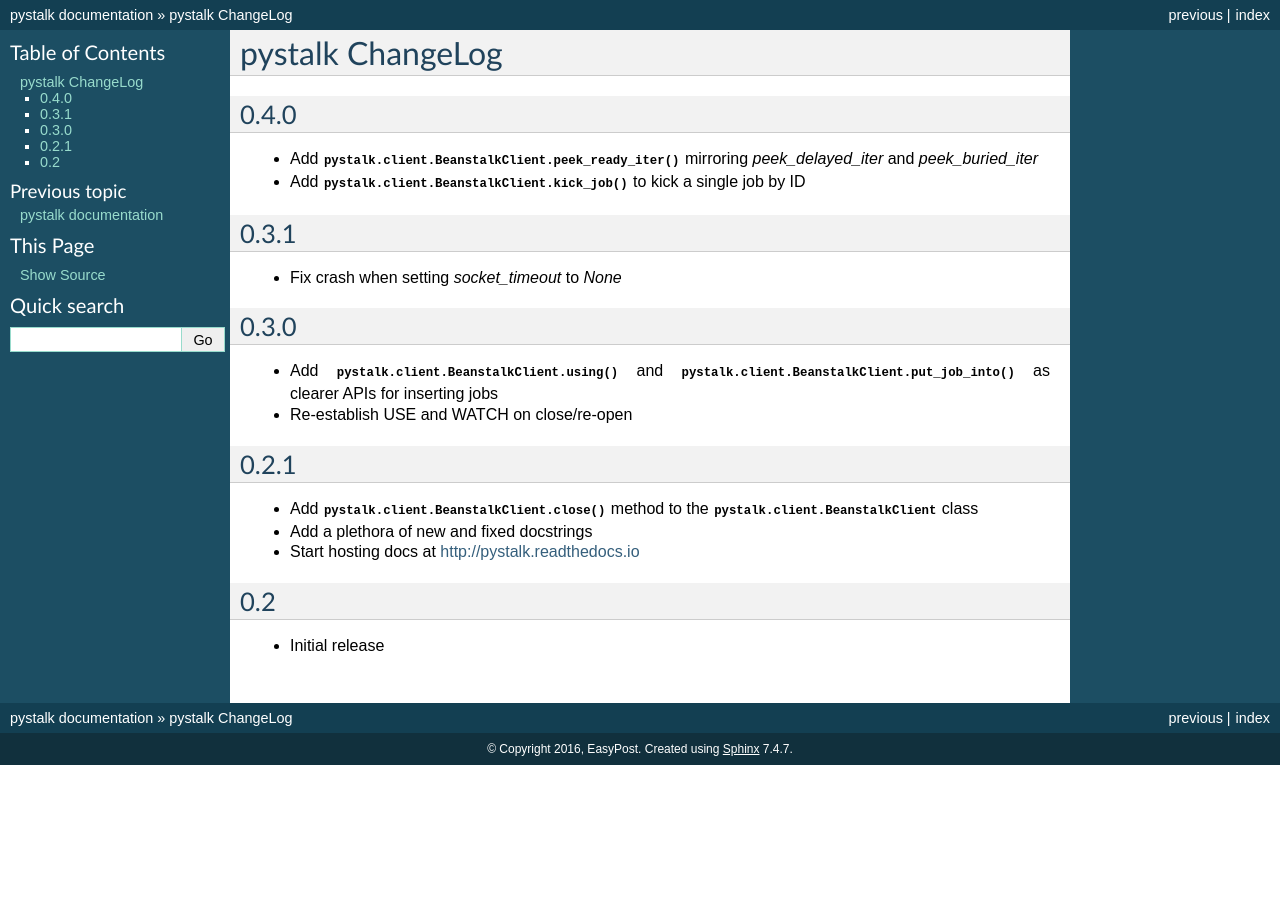
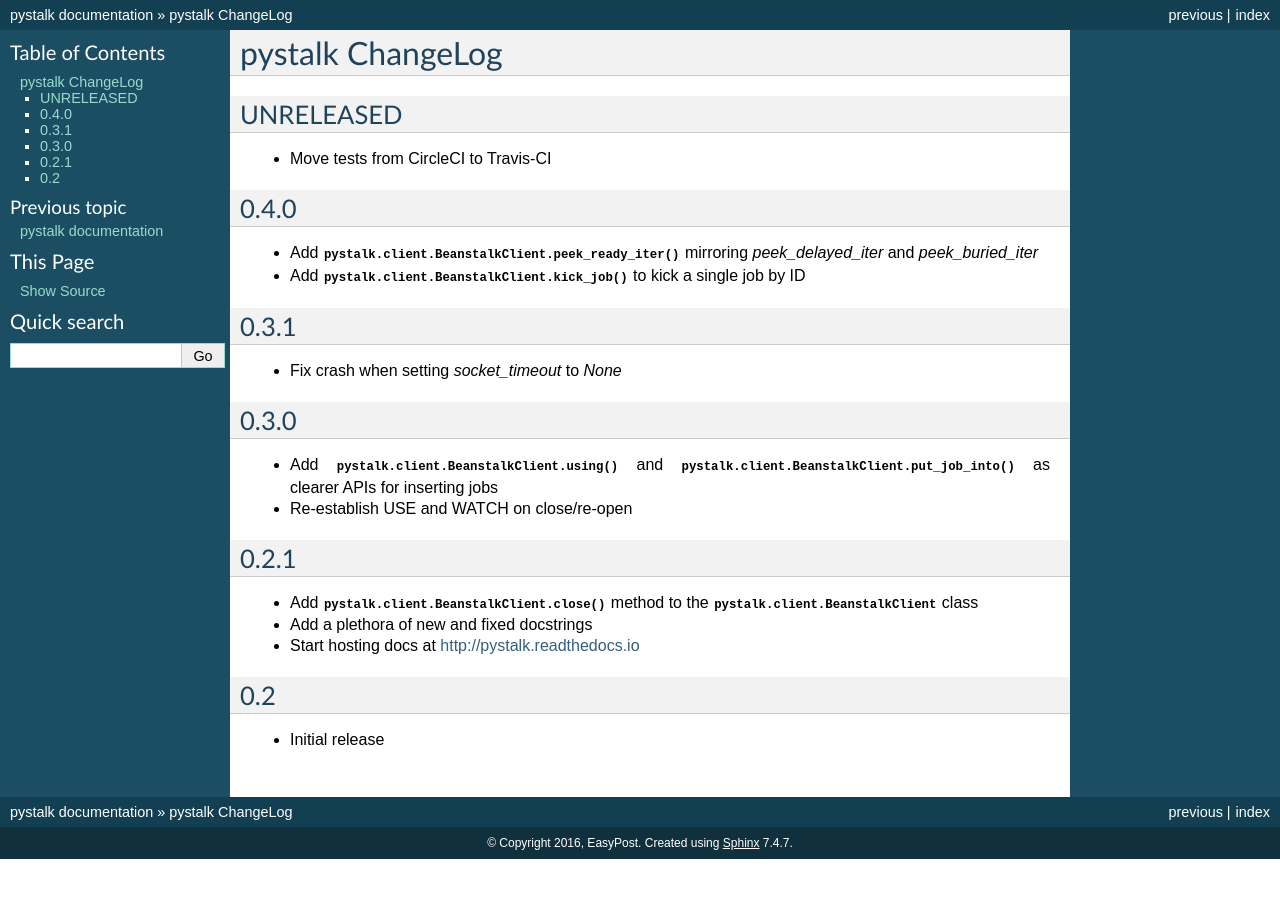
Before and after one commit to EasyPost/pystalk, a Sphinx documentation site: the page built from docs/source/CHANGES.rst, in a window 1280 px wide. Built offline with Sphinx 7.4.7, drawn with Linux system fonts in a browser that asks for light colours.

Commit message:
update CHANGES

```diff
--- a/docs/source/CHANGES.rst
+++ b/docs/source/CHANGES.rst
@@ -1,6 +1,11 @@
 #################
 pystalk ChangeLog
 #################
+
+=====
+UNRELEASED
+=====
+* Move tests from CircleCI to Travis-CI
 
 =====
 0.4.0
```
